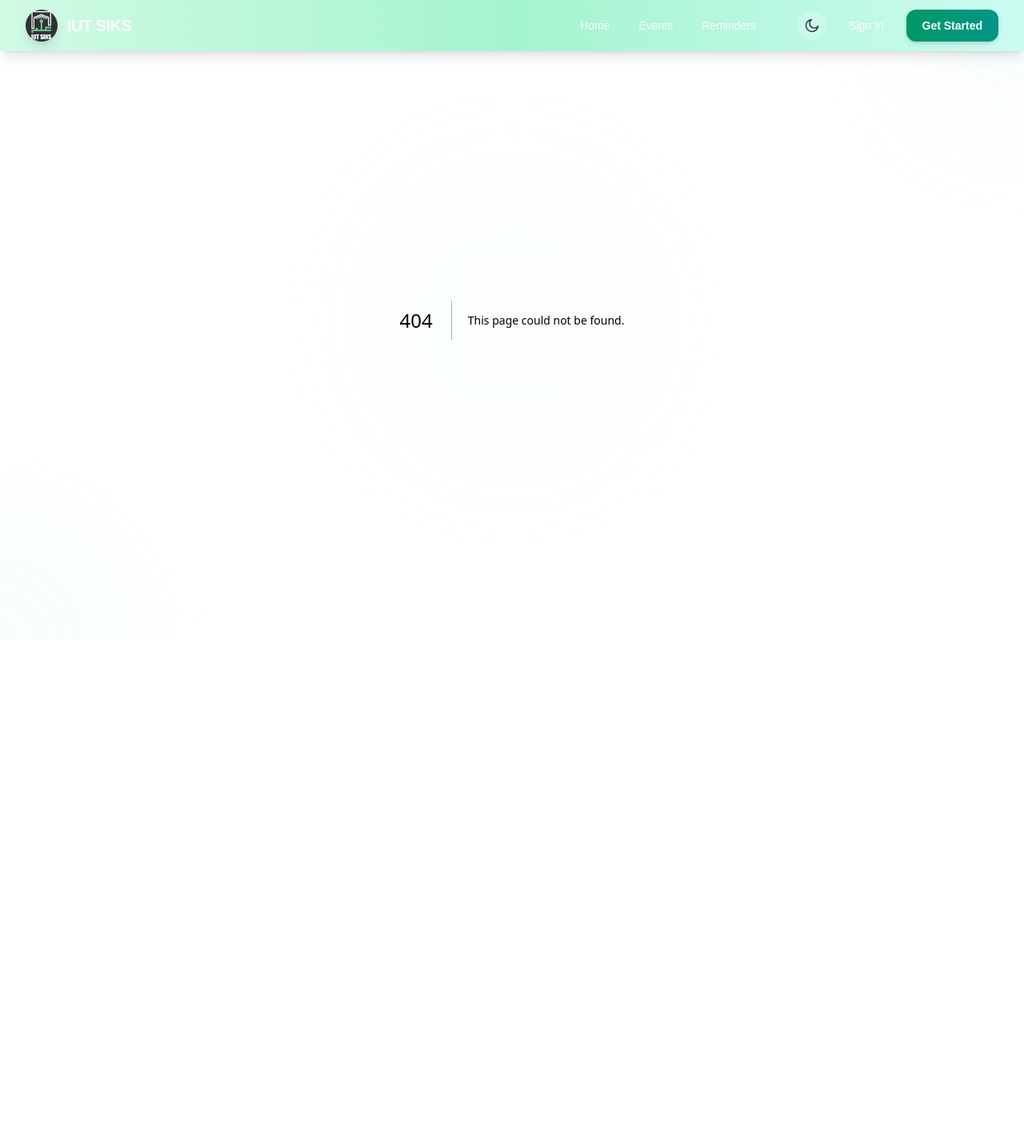
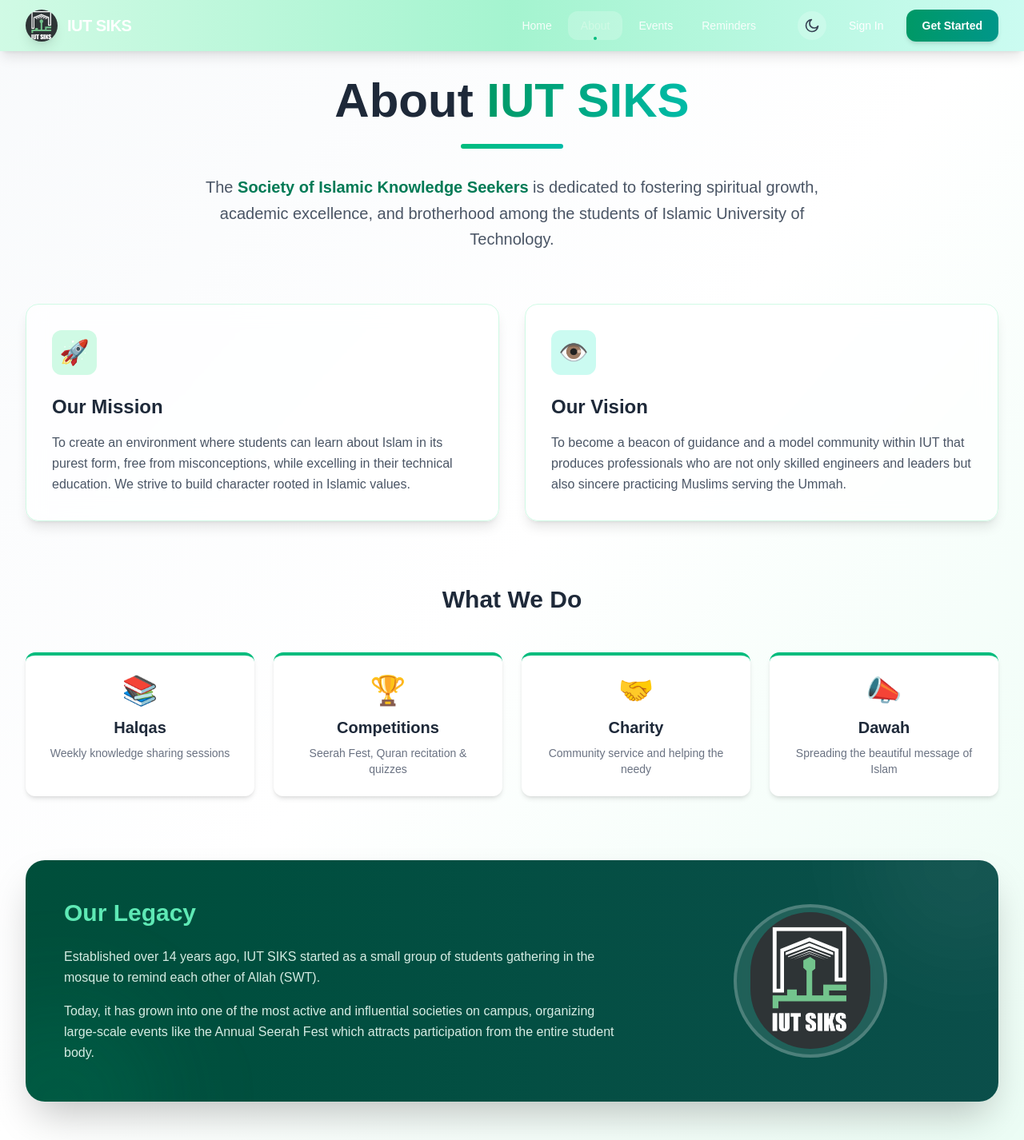
Before and after one commit to irfanAbir1231/iut-siks-user, a Next.js app: page /about in a window 1280 px wide. Before the commit this address had no page. Shown: the whole page at 80% size. Before the commit the page ends 800 px from the top, so only its background shows below. Built offline with nearby package versions, Linux system fonts and the light colour scheme.

Commit message:
added about page

```diff
--- /dev/null
+++ b/app/about/page.tsx
@@ -0,0 +1,182 @@
+"use client";
+
+import { motion } from "framer-motion";
+import Image from "next/image";
+
+export default function AboutPage() {
+  const fadeIn = {
+    hidden: { opacity: 0, y: 20 },
+    visible: { opacity: 1, y: 0 },
+  };
+
+  return (
+    <main className="min-h-screen bg-gradient-to-br from-slate-50 via-white to-emerald-50 dark:from-slate-900 dark:via-gray-900 dark:to-emerald-950 pt-24 pb-12 px-4 sm:px-6 lg:px-8">
+      {/* Hero Section */}
+      <div className="max-w-7xl mx-auto">
+        <motion.div
+          initial="hidden"
+          animate="visible"
+          transition={{ duration: 0.6 }}
+          variants={fadeIn}
+          className="text-center mb-16"
+        >
+          <h1 className="text-4xl sm:text-5xl md:text-6xl font-bold text-gray-800 dark:text-gray-100 mb-6 font-poppins">
+            About{" "}
+            <span className="text-transparent bg-clip-text bg-gradient-to-r from-emerald-600 to-teal-500">
+              IUT SIKS
+            </span>
+          </h1>
+          <div className="w-32 h-1.5 bg-gradient-to-r from-emerald-500 to-teal-500 mx-auto rounded-full mb-8" />
+          <p className="text-lg md:text-xl text-gray-600 dark:text-gray-300 max-w-3xl mx-auto leading-relaxed">
+            The{" "}
+            <span className="font-semibold text-emerald-700 dark:text-emerald-400">
+              Society of Islamic Knowledge Seekers
+            </span>{" "}
+            is dedicated to fostering spiritual growth, academic excellence, and
+            brotherhood among the students of Islamic University of Technology.
+          </p>
+        </motion.div>
+
+        {/* Mission & Vision Grid */}
+        <div className="grid grid-cols-1 md:grid-cols-2 gap-8 mb-20">
+          <motion.div
+            initial={{ opacity: 0, x: -50 }}
+            whileInView={{ opacity: 1, x: 0 }}
+            viewport={{ once: true }}
+            transition={{ duration: 0.6 }}
+            className="bg-white/70 dark:bg-gray-900/70 backdrop-blur-md p-8 rounded-2xl border border-emerald-100 dark:border-gray-800 shadow-lg hover:shadow-xl transition-shadow"
+          >
+            <div className="w-14 h-14 bg-emerald-100 dark:bg-emerald-900/50 rounded-xl flex items-center justify-center text-3xl mb-6">
+              🚀
+            </div>
+            <h2 className="text-2xl font-bold text-gray-800 dark:text-white mb-4">
+              Our Mission
+            </h2>
+            <p className="text-gray-600 dark:text-gray-300 leading-relaxed">
+              To create an environment where students can learn about Islam in
+              its purest form, free from misconceptions, while excelling in
+              their technical education. We strive to build character rooted in
+              Islamic values.
+            </p>
+          </motion.div>
+
+          <motion.div
+            initial={{ opacity: 0, x: 50 }}
+            whileInView={{ opacity: 1, x: 0 }}
+            viewport={{ once: true }}
+            transition={{ duration: 0.6 }}
+            className="bg-white/70 dark:bg-gray-900/70 backdrop-blur-md p-8 rounded-2xl border border-emerald-100 dark:border-gray-800 shadow-lg hover:shadow-xl transition-shadow"
+          >
+            <div className="w-14 h-14 bg-teal-100 dark:bg-teal-900/50 rounded-xl flex items-center justify-center text-3xl mb-6">
+              👁️
+            </div>
+            <h2 className="text-2xl font-bold text-gray-800 dark:text-white mb-4">
+              Our Vision
+            </h2>
+            <p className="text-gray-600 dark:text-gray-300 leading-relaxed">
+              To become a beacon of guidance and a model community within IUT
+              that produces professionals who are not only skilled engineers and
+              leaders but also sincere practicing Muslims serving the Ummah.
+            </p>
+          </motion.div>
+        </div>
+
+        {/* What We Do Section */}
+        <motion.div
+          initial={{ opacity: 0, y: 30 }}
+          whileInView={{ opacity: 1, y: 0 }}
+          viewport={{ once: true }}
+          transition={{ duration: 0.6 }}
+          className="mb-20"
+        >
+          <h2 className="text-3xl font-bold text-center text-gray-800 dark:text-white mb-12">
+            What We Do
+          </h2>
+          <div className="grid grid-cols-1 sm:grid-cols-2 lg:grid-cols-4 gap-6">
+            {[
+              {
+                title: "Halqas",
+                icon: "📚",
+                desc: "Weekly knowledge sharing sessions",
+              },
+              {
+                title: "Competitions",
+                icon: "🏆",
+                desc: "Seerah Fest, Quran recitation & quizzes",
+              },
+              {
+                title: "Charity",
+                icon: "🤝",
+                desc: "Community service and helping the needy",
+              },
+              {
+                title: "Dawah",
+                icon: "📣",
+                desc: "Spreading the beautiful message of Islam",
+              },
+            ].map((item, idx) => (
+              <div
+                key={idx}
+                className="bg-white dark:bg-gray-800 p-6 rounded-xl shadow-md text-center border-t-4 border-emerald-500"
+              >
+                <div className="text-4xl mb-3">{item.icon}</div>
+                <h3 className="text-xl font-bold text-gray-800 dark:text-white mb-2">
+                  {item.title}
+                </h3>
+                <p className="text-sm text-gray-500 dark:text-gray-400">
+                  {item.desc}
+                </p>
+              </div>
+            ))}
+          </div>
+        </motion.div>
+
+        {/* History / Story Section */}
+        <motion.div
+          initial={{ opacity: 0, scale: 0.95 }}
+          whileInView={{ opacity: 1, scale: 1 }}
+          viewport={{ once: true }}
+          transition={{ duration: 0.6 }}
+          className="bg-gradient-to-r from-emerald-900 to-teal-900 rounded-3xl p-8 md:p-12 text-white shadow-2xl overflow-hidden relative"
+        >
+          {/* Background Pattern */}
+          <div className="absolute top-0 right-0 w-64 h-64 bg-white/5 rounded-full -translate-y-1/2 translate-x-1/3 blur-3xl" />
+          <div className="absolute bottom-0 left-0 w-64 h-64 bg-emerald-400/10 rounded-full translate-y-1/2 -translate-x-1/3 blur-3xl" />
+
+          <div className="relative z-10 flex flex-col md:flex-row items-center gap-10">
+            <div className="flex-1">
+              <h2 className="text-3xl font-bold mb-6 text-emerald-300">
+                Our Legacy
+              </h2>
+              <div className="space-y-4 text-emerald-50/90 leading-relaxed">
+                <p>
+                  Established over 14 years ago, IUT SIKS started as a small
+                  group of students gathering in the mosque to remind each other
+                  of Allah (SWT).
+                </p>
+                <p>
+                  Today, it has grown into one of the most active and
+                  influential societies on campus, organizing large-scale events
+                  like the Annual Seerah Fest which attracts participation from
+                  the entire student body.
+                </p>
+              </div>
+            </div>
+            <div className="w-full md:w-1/3 flex justify-center">
+              {/* Placeholder for an image - using Logo for now */}
+              <div className="w-48 h-48 bg-white/10 rounded-full backdrop-blur-sm flex items-center justify-center border-4 border-white/20">
+                <Image
+                  src="/iut-siks-logo.jpg"
+                  alt="SIKS Legacy"
+                  width={150}
+                  height={150}
+                  className="rounded-full"
+                />
+              </div>
+            </div>
+          </div>
+        </motion.div>
+      </div>
+    </main>
+  );
+}
--- a/app/components/Navbar.tsx
+++ b/app/components/Navbar.tsx
@@ -74,6 +74,7 @@
 
   const navigationLinks = [
     { name: "Home", href: "/" },
+    { name: "About", href: "/about" },
     { name: "Events", href: "/events" },
     { name: "Reminders", href: "/reminders" },
     // { name: "Blog", href: "/blogs" },
```
